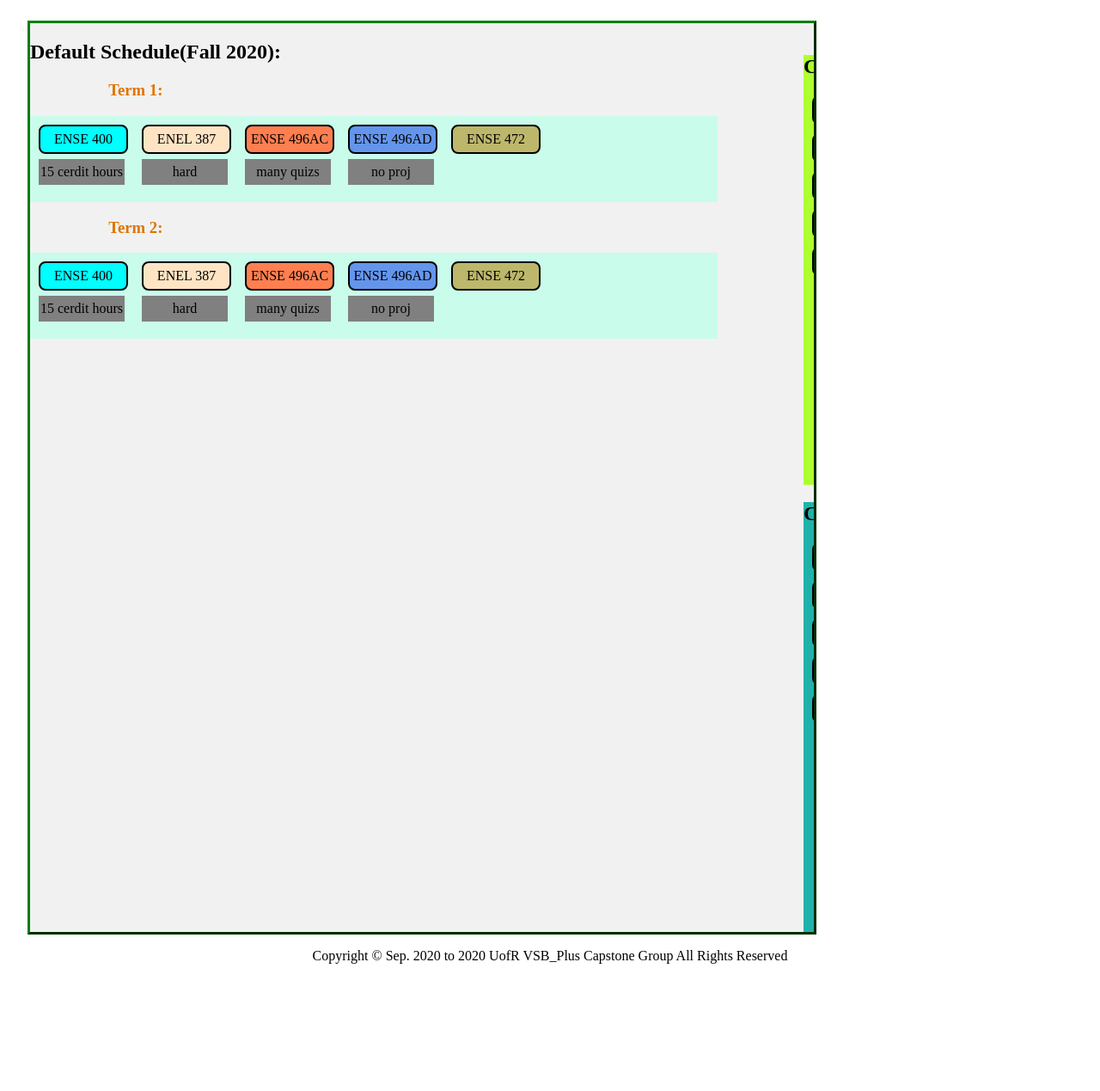
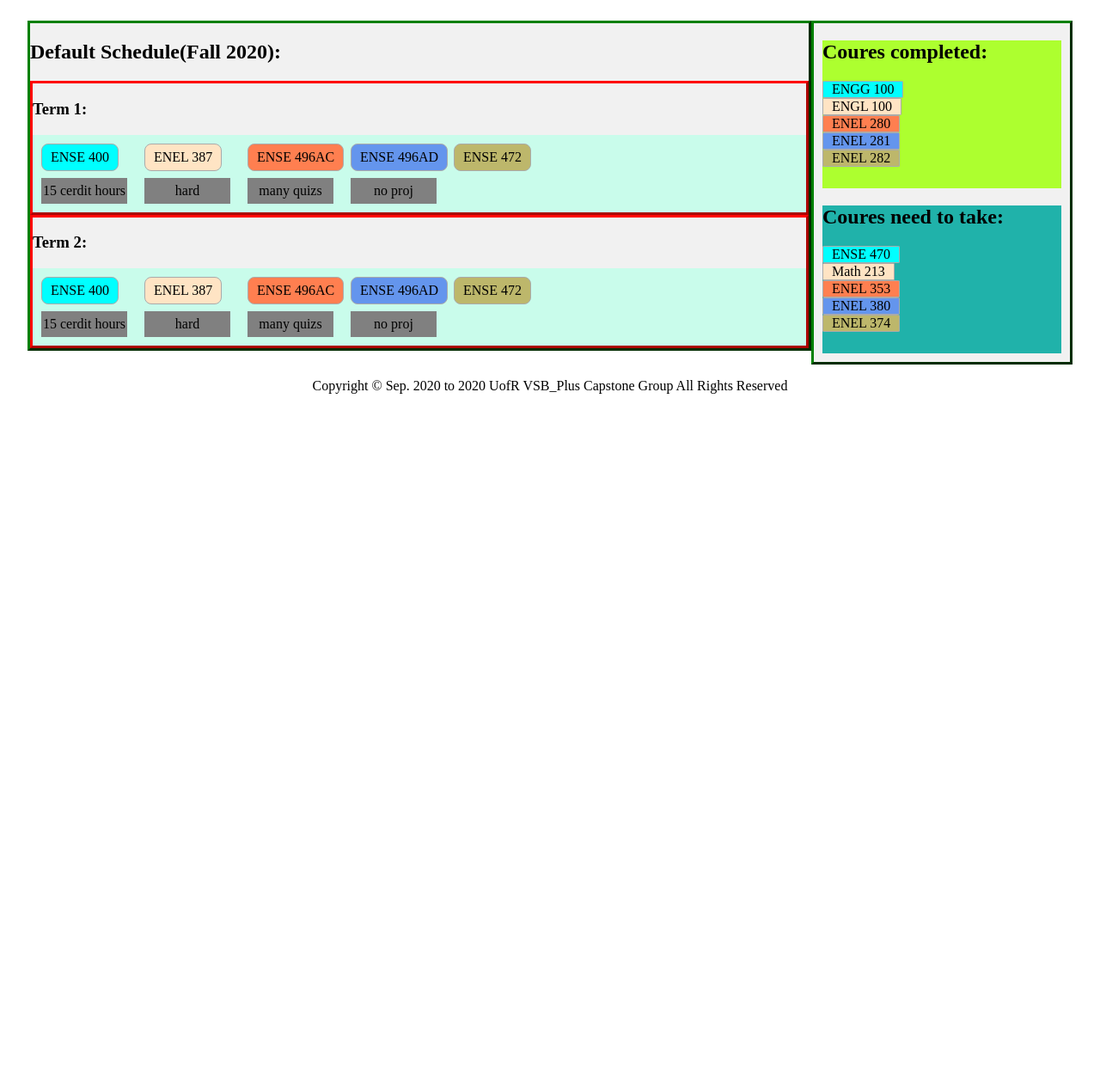
Before and after one commit to yang242j/VSB_Plus, a PHP site: page /academicBuilder.html in a window 1280 px wide. Shown: the part 223-1492 px from the top of the page at 86% size. After the commit the page ends 681 px from the top, so only its background shows below. Run offline with PHP 8.4, Linux system fonts and the light colour scheme.

Commit message:
made some change

```diff
--- a/Code/academicBuilder.html
+++ b/Code/academicBuilder.html
@@ -21,7 +21,7 @@
     </header>
 
     <nav>
-        <a href="main.html">Home</a>
+        <a href="homePage.html">Home</a>
         <a class="nav-active" href="academicBuilder.html">Academic Schedule Builder</a>
         <a href="semesterBuilder.html">Semester Schedule Builder</a>
         <a href="courseDB.html">Course List Database</a>
@@ -32,57 +32,60 @@
     </nav>
 
     <div class="container">
+        <section class="left-section">
             <h2>Default Schedule(Fall 2020):</h2>
+            <div class="term-container">
                 <h3>Term 1:</h3>
-            <div id="course_area">
-                <div class="course" id="c1" style="background-color: aqua;" onclick="alert('Test')">ENSE 400</div>
-                <div class="course" id="c2" style="background-color: bisque;">ENEL 387</div>
-                <div class="course" id="c3" style="background-color: coral;">ENSE 496AC</div>
-                <div class="course" id="c4" style="background-color: cornflowerblue;">ENSE 496AD</div>
-                <div class="course" id="c5" style="background-color: darkkhaki;">ENSE 472</div>
-                <div id ="tag_area">
+                <div class="course-section">
+                    <div class="courseTag" id="c1" style="background-color: aqua;" onclick="alert('Test')">ENSE 400</div>
+                    <div class="courseTag" id="c2" style="background-color: bisque;">ENEL 387</div>
+                    <div class="courseTag" id="c3" style="background-color: coral;">ENSE 496AC</div>
+                    <div class="courseTag" id="c4" style="background-color: cornflowerblue;">ENSE 496AD</div>
+                    <div class="courseTag" id="c5" style="background-color: darkkhaki;">ENSE 472</div>
+                    <div class ="tag-section">
                         <div class = "tag" id = "credit_hour" style=" background-color:grey;">15 cerdit hours</div>
                         <div class = "tag" id = "difficult" style=" background-color:grey;">hard</div>
                         <div class = "tag" id = "quizs" style=" background-color:grey;">many quizs</div>
                         <div class = "tag" id = "proj" style=" background-color:grey;">no proj</div>
                     </div>
                 </div>
+            </div>
+            <div class="term-container">
                 <h3>Term 2:</h3>
-            <div id="course_area">
-                <div class="course" id="c1" style="background-color: aqua;" onclick="alert('Test')">ENSE 400</div>
-                <div class="course" id="c2" style="background-color: bisque;">ENEL 387</div>
-                <div class="course" id="c3" style="background-color: coral;">ENSE 496AC</div>
-                <div class="course" id="c4" style="background-color: cornflowerblue;">ENSE 496AD</div>
-                <div class="course" id="c5" style="background-color: darkkhaki;">ENSE 472</div>
-                <div id ="tag_area">
+                <div class="course-section">
+                    <div class="courseTag" id="c1" style="background-color: aqua;" onclick="alert('Test')">ENSE 400</div>
+                    <div class="courseTag" id="c2" style="background-color: bisque;">ENEL 387</div>
+                    <div class="courseTag" id="c3" style="background-color: coral;">ENSE 496AC</div>
+                    <div class="courseTag" id="c4" style="background-color: cornflowerblue;">ENSE 496AD</div>
+                    <div class="courseTag" id="c5" style="background-color: darkkhaki;">ENSE 472</div>
+                    <div class ="tag-section">
                         <div class = "tag" id = "credit_hour" style=" background-color:grey;">15 cerdit hours</div>
                         <div class = "tag" id = "difficult" style=" background-color:grey;">hard</div>
                         <div class = "tag" id = "quizs" style=" background-color:grey;">many quizs</div>
                         <div class = "tag" id = "proj" style=" background-color:grey;">no proj</div>
                     </div>
                 </div>
+            </div>
+        </section>
 
-        <div>
-            <div id = "completed_course">
+        <section class="right-section">
+            <div class = "course-completed">
                 <h2>Coures completed:</h2>
-                <div class="course" id="c1" style="background-color: aqua;" onclick="alert('Test')">ENGG 100</div>
-                <div class="course" id="c2" style="background-color: bisque;">ENGL 100</div>
-                <div class="course" id="c3" style="background-color: coral;">ENEL 280</div>
-                <div class="course" id="c4" style="background-color: cornflowerblue;">ENEL 281</div>
-                <div class="course" id="c5" style="background-color: darkkhaki;">ENEL 282</div>
+                <div class="courseTag" id="c1" style="background-color: aqua;" onclick="alert('Test')">ENGG 100</div>
+                <div class="courseTag" id="c2" style="background-color: bisque;">ENGL 100</div>
+                <div class="courseTag" id="c3" style="background-color: coral;">ENEL 280</div>
+                <div class="courseTag" id="c4" style="background-color: cornflowerblue;">ENEL 281</div>
+                <div class="courseTag" id="c5" style="background-color: darkkhaki;">ENEL 282</div>
             </div>
-            <div id = "not_completed_course">
+            <div class = "course-not-completed">
                 <h2>Coures need to take:</h2>
-                <div class="course" id="c1" style="background-color: aqua;" onclick="alert('Test')">ENSE 470</div>
-                <div class="course" id="c2" style="background-color: bisque;">Math 213</div>
-                <div class="course" id="c3" style="background-color: coral;">ENEL 353</div>
-                <div class="course" id="c4" style="background-color: cornflowerblue;">ENEL 380</div>
-                <div class="course" id="c5" style="background-color: darkkhaki;">ENEL 374</div>
+                <div class="courseTag" id="c1" style="background-color: aqua;" onclick="alert('Test')">ENSE 470</div>
+                <div class="courseTag" id="c2" style="background-color: bisque;">Math 213</div>
+                <div class="courseTag" id="c3" style="background-color: coral;">ENEL 353</div>
+                <div class="courseTag" id="c4" style="background-color: cornflowerblue;">ENEL 380</div>
+                <div class="courseTag" id="c5" style="background-color: darkkhaki;">ENEL 374</div>
             </div>
-
-
-
-        </div>
+        </section>
 
     </div>
 
--- a/Code/courseDB.html
+++ b/Code/courseDB.html
@@ -21,7 +21,7 @@
     </header>
 
     <nav>
-        <a href="main.html">Home</a>
+        <a href="homePage.html">Home</a>
         <a href="academicBuilder.html">Academic Schedule Builder</a>
         <a href="semesterBuilder.html">Semester Schedule Builder</a>
         <a class="nav-active" href="courseDB.html">Course List Database</a>
--- a/Code/css/academicBuilder.css
+++ b/Code/css/academicBuilder.css
@@ -1,58 +1,60 @@
-#course_area {
-    text-align:center;
-    line-height: 200px;
-    width: 800px;
-    height: 100px;
+body .container .left-section {
+   width: 75%;
+   float: left;
+   box-sizing: border-box;
+   border: 3px outset green;
+   background-color: #f1f1f1;
+}
+
+body .container .term-container{
+   box-sizing: border-box;
+   border: 3px outset red;
+   background-color: #f1f1f1;
+}
+
+body .container .term-container .course-section{
    display: grid;
    grid-template-columns: repeat(5, 100px);
-    grid-template-rows: repeat(6, 1ft);
    grid-gap: 20px;
    grid-auto-rows: 30px;
    background-color: rgb(201, 252, 235);
+   padding-bottom: 10px;
 }
-  body .course{
-    position: relative;
+
+body .container .term-container .course-section .courseTag{
+   line-height: 30px;
+   height: 30px;
+   border-radius: 8px;
+   margin-left:10px;
+   margin-top: 10px;
+}
+
+body .container .term-container .course-section .tag-section{
    text-align:center;
    line-height: 30px;
-    width: 100px;
-    height: 30px;
-    border-radius: 8px;
-    border-style:solid;
-    border-width: 2px;
-    margin-left:10px;
-    margin-top: 10px;
-    /* background: #f0a23d; */
-}
-#tag_area {
-    text-align:center;
-    line-height: 30px;
-    width: 100px;
-    height: 30px;
    display: grid;
    grid-template-columns: repeat(5, 100px);
-    grid-template-rows: repeat(6, 1ft);
    grid-gap: 20px;
-    grid-auto-rows: 30px;
-    border-radius: 8px;
    margin-left:10px;
    background-color: rgb(201, 252, 235);
 }
 
- #completed_course{
-    position: relative;
-    text-align: left;
-    margin-left:900px;
-    margin-top: -350px;
-    width: 900px;
-    height: 500px;
-    background-color: greenyellow
+body .container .right-section{
+   width: 25%;
+   float: right;
+   box-sizing: border-box;
+   border: 3px outset green;
+   background-color: #f1f1f1;
 }
- #not_completed_course{
-    position: relative;
-    text-align: left;
-    margin-left:900px;
-    margin-top: 0px;
-    width: 900px;
-    height: 500px;
-    background-color: lightseagreen
+
+body .container .right-section .course-completed{
+   background-color: greenyellow;
+   margin: 10px;
+   padding-bottom: 25px;
 }
+
+body .container .right-section .course-not-completed{
+   background-color: lightseagreen;
+   margin: 10px;
+   padding-bottom: 25px;
+}
--- a/Code/css/courseDB.css
+++ b/Code/css/courseDB.css
@@ -1,4 +1,3 @@
-
 body .course{
     text-align:center;
     line-height: 30px;
--- a/Code/css/main.css
+++ b/Code/css/main.css
@@ -55,14 +55,12 @@ nav .nav-right {
 }
 
 body .container{
-    width: 75%;
+    width: 100%;
     overflow-x: hidden;
     margin-top: 2%;
     min-height: 400px;
     margin-bottom: 10px;
     clear: both;
-    border: 3px outset green;
-    background-color: #f1f1f1;
 }
 
 footer {
@@ -97,48 +95,3 @@ footer .note {
 .courseTag:active {
     cursor: grabbing;
 }
-
-.myDiv {
-  width: 60%;
-  margin-top: 10%;
-  min-height: 100px;
-  margin-left: 80px;
-  margin-bottom: 10px;
-  background-color: lightgreen;
-}
-
-section {
-    margin-right: 5px;
-    border-left: 1px;
-    padding: 1em;
-}
-
-div.absolute {
-  position: absolute;
-  top: 280px;
-  right: 3%;
-  width: 20%;
-  height: 300px;
-  border: 2px outset grey;
-  background-color: #ddd;
-}
-
-h3{
-    color: #DF7401;
-	margin-left: 10%;
-}
-
-h4{
-	margin-top: 1%;
-    margin-left: 40%;
-}
-
-div.abS {
-  position: absolute;
-  top: 850px;
-  right: 3%;
-  width: 20%;
-  height: 300px;
-  border: 2px outset grey;
-  background-color: #ddd;
-}
--- a/Code/semesterBuilder.html
+++ b/Code/semesterBuilder.html
@@ -21,7 +21,7 @@
     </header>
 
     <nav>
-        <a href="main.html">Home</a>
+        <a href="homePage.html">Home</a>
         <a href="academicBuilder.html">Academic Schedule Builder</a>
         <a class="nav-active" href="semesterBuilder.html">Semester Schedule Builder</a>
         <a href="courseDB.html">Course List Database</a>
```
Also changed, not shown: Code/css/homePage.css (added, +35 -0 lines), Code/homePage.html (added, +89 -0 lines), Code/main.html (deleted, +0 -91 lines). Lines whose indentation alone changed are shown as unchanged.
